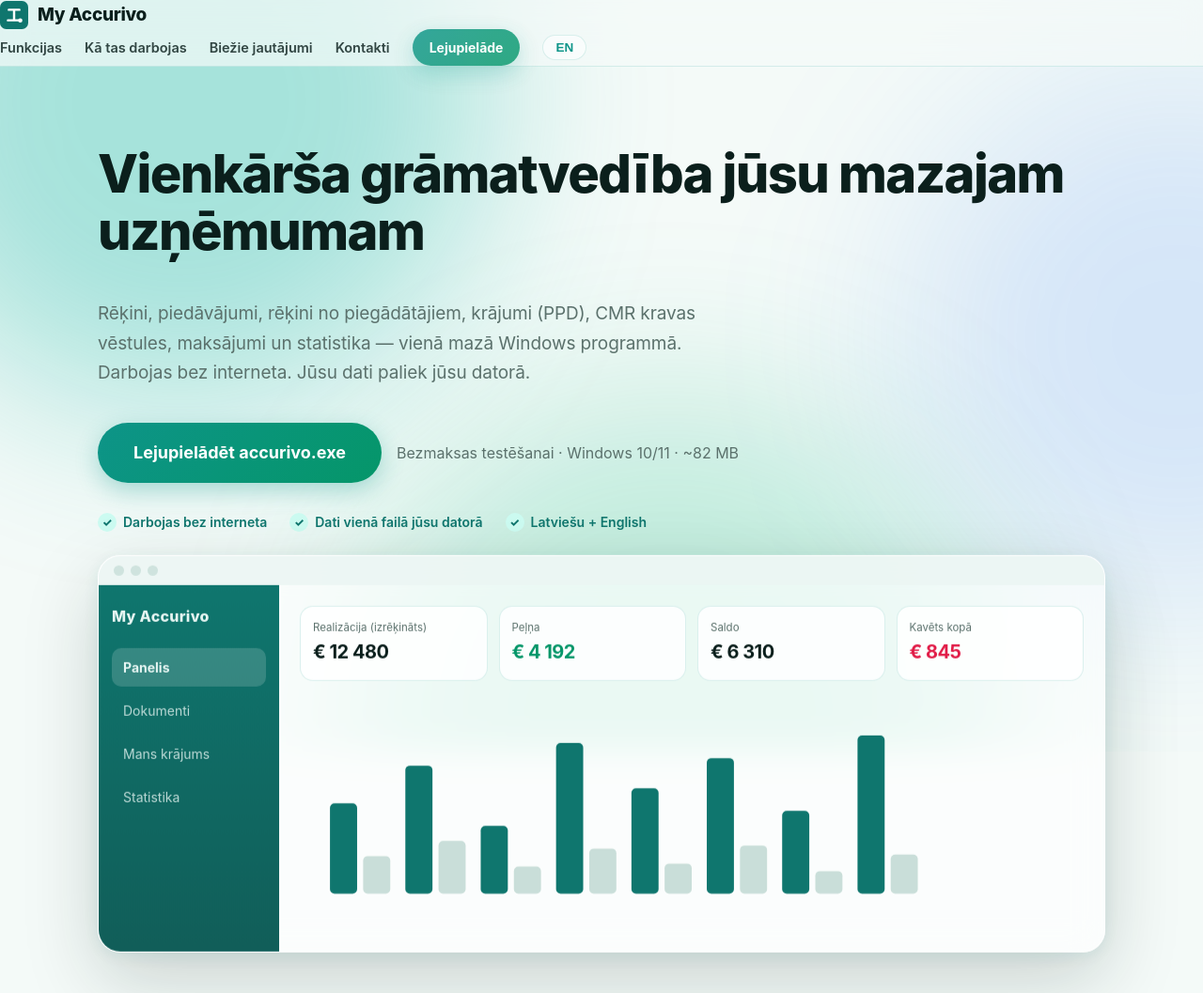
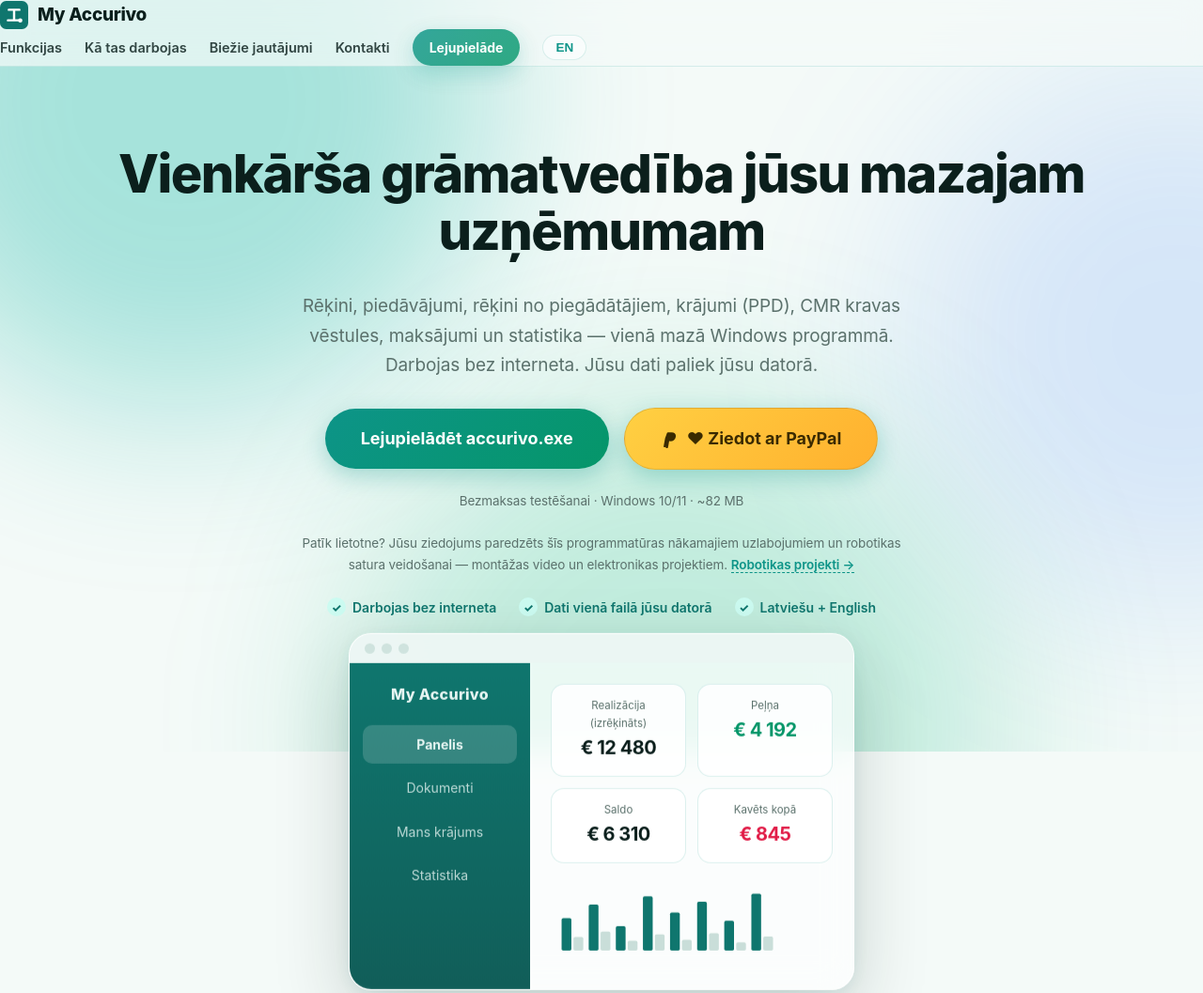
Before and after one commit to circuitsorceryapp-ui/myaccurivo, a website: page docs/index.html in a window 1280 px wide. Shown: the top 1057 px of the page at 94% size. Drawn offline with Linux system fonts and the light colour scheme.

Commit message:
Add files via upload

```diff
--- a/docs/index.html
+++ b/docs/index.html
@@ -38,8 +38,13 @@
       <p class="lead" data-t="hero.lead"></p>
       <div class="cta">
         <a class="btn big" id="dlMain" href="https://github.com/circuitsorceryapp-ui/myaccurivo/releases/latest/download/accurivo.exe" data-t="hero.btn"></a>
-        <span class="muted" data-t="hero.note"></span>
+        <a class="btn big don" href="https://www.paypal.me/circuitsorceryapp" target="_blank" rel="noopener">
+          <svg viewBox="0 0 24 24" width="20" height="20" aria-hidden="true"><path fill="currentColor" d="M7.1 21.3c-.3 1.6-.5 2.3-.8 2.9-.2.5-.5.9-.9 1.3-.6.6-1.4 1-2.3 1.3-.7.2-1.1.6-1 1.2.1.8.9 1 1.7.8 2.6-.6 4.9-2.2 5.9-7.6l1.1-6.1c.4.1.8.1 1.3.1 3.9 0 6.5-2.4 7.1-5.7.6-3.4-1.5-5.7-5.1-5.7H9.2c-.6 0-1.1.4-1.2 1L5.6 11.5l-1.9 10.3c-.1.5.2.9.7.9h1.6c.5 0 .9-.3 1-.8zm3.6-8.9c.5 0 1-.1 1.4-.1.9-.2 1.6-.7 2.3-1.4.7-.8 1.2-1.8 1.4-2.9.2-1.2 0-2.3-.7-3-.6-.6-1.5-1-2.6-1h-1.4l-1.5 8.4z"/></svg>
+          <span data-t="sup.btn"></span>
+        </a>
       </div>
+      <p class="muted small" data-t="hero.note"></p>
+      <p class="muted small sup-line"><span data-t="sup.note"></span> <a class="hobby" href="https://circuitsorceryapp.com/" target="_blank" rel="noopener" data-t="sup.hobby"></a></p>
       <div class="hero-points">
         <div data-t="hero.p1"></div>
         <div data-t="hero.p2"></div>
@@ -113,15 +118,8 @@
     <div class="wrap center">
       <h2 data-t="dl.title"></h2>
       <p class="lead" data-t="dl.lead"></p>
-      <div class="dl-row">
-        <a class="btn big" href="https://github.com/circuitsorceryapp-ui/myaccurivo/releases/latest/download/accurivo.exe">accurivo.exe — Windows</a>
-        <a class="btn don" href="https://www.paypal.me/circuitsorceryapp" target="_blank" rel="noopener">
-          <svg viewBox="0 0 24 24" width="20" height="20" aria-hidden="true"><path fill="currentColor" d="M7.1 21.3c-.3 1.6-.5 2.3-.8 2.9-.2.5-.5.9-.9 1.3-.6.6-1.4 1-2.3 1.3-.7.2-1.1.6-1 1.2.1.8.9 1 1.7.8 2.6-.6 4.9-2.2 5.9-7.6l1.1-6.1c.4.1.8.1 1.3.1 3.9 0 6.5-2.4 7.1-5.7.6-3.4-1.5-5.7-5.1-5.7H9.2c-.6 0-1.1.4-1.2 1L5.6 11.5l-1.9 10.3c-.1.5.2.9.7.9h1.6c.5 0 .9-.3 1-.8zm3.6-8.9c.5 0 1-.1 1.4-.1.9-.2 1.6-.7 2.3-1.4.7-.8 1.2-1.8 1.4-2.9.2-1.2 0-2.3-.7-3-.6-.6-1.5-1-2.6-1h-1.4l-1.5 8.4z"/></svg>
-          <span data-t="sup.btn"></span>
-        </a>
-      </div>
-      <p class="muted small"><span data-t="dl.note"></span></p>
-      <p class="sup-line small"><span data-t="sup.note"></span> <a class="hobby" href="https://circuitsorceryapp.com/" target="_blank" rel="noopener" data-t="sup.hobby"></a></p>
+      <a class="btn big" href="https://github.com/circuitsorceryapp-ui/myaccurivo/releases/latest/download/accurivo.exe">accurivo.exe — Windows</a>
+      <p class="muted small" data-t="dl.note"></p>
       <div class="reqs reveal">
         <div class="req"><b data-t="req.os.t"></b><span data-t="req.os.d"></span></div>
         <div class="req"><b data-t="req.disk.t"></b><span data-t="req.disk.d"></span></div>
--- a/docs/style.css
+++ b/docs/style.css
@@ -60,10 +60,12 @@ nav > a:hover { opacity: 1; color: var(--accent); }
 
 /* hero */
 .hero { padding: 84px 0 56px; }
-.hero .wrap { display: grid; gap: 30px; }
+.hero .wrap { display: grid; gap: 22px; justify-items: center; text-align: center; }
 .hero .lead { margin-top: 12px; }
-.cta { display: flex; align-items: center; gap: 16px; flex-wrap: wrap; margin-top: 8px; }
-.hero-points { display: flex; gap: 24px; flex-wrap: wrap; color: #0f766e; font-weight: 600; font-size: 14px; }
+.cta { display: flex; align-items: center; justify-content: center; gap: 16px; flex-wrap: wrap; margin-top: 8px; }
+.hero .muted.small { margin: 0 auto; max-width: 640px; line-height: 1.7; }
+.sup-line { margin-top: 6px; }
+.hero-points { display: flex; gap: 24px; flex-wrap: wrap; justify-content: center; color: #0f766e; font-weight: 600; font-size: 14px; }
 .hero-points div { display: flex; align-items: center; gap: 7px; }
 .hero-points div::before { content: '✓'; width: 20px; height: 20px; border-radius: 50%; background: #ccfbf1; color: #0f766e; display: inline-flex; align-items: center; justify-content: center; font-size: 12px; font-weight: 800; }
 
```
